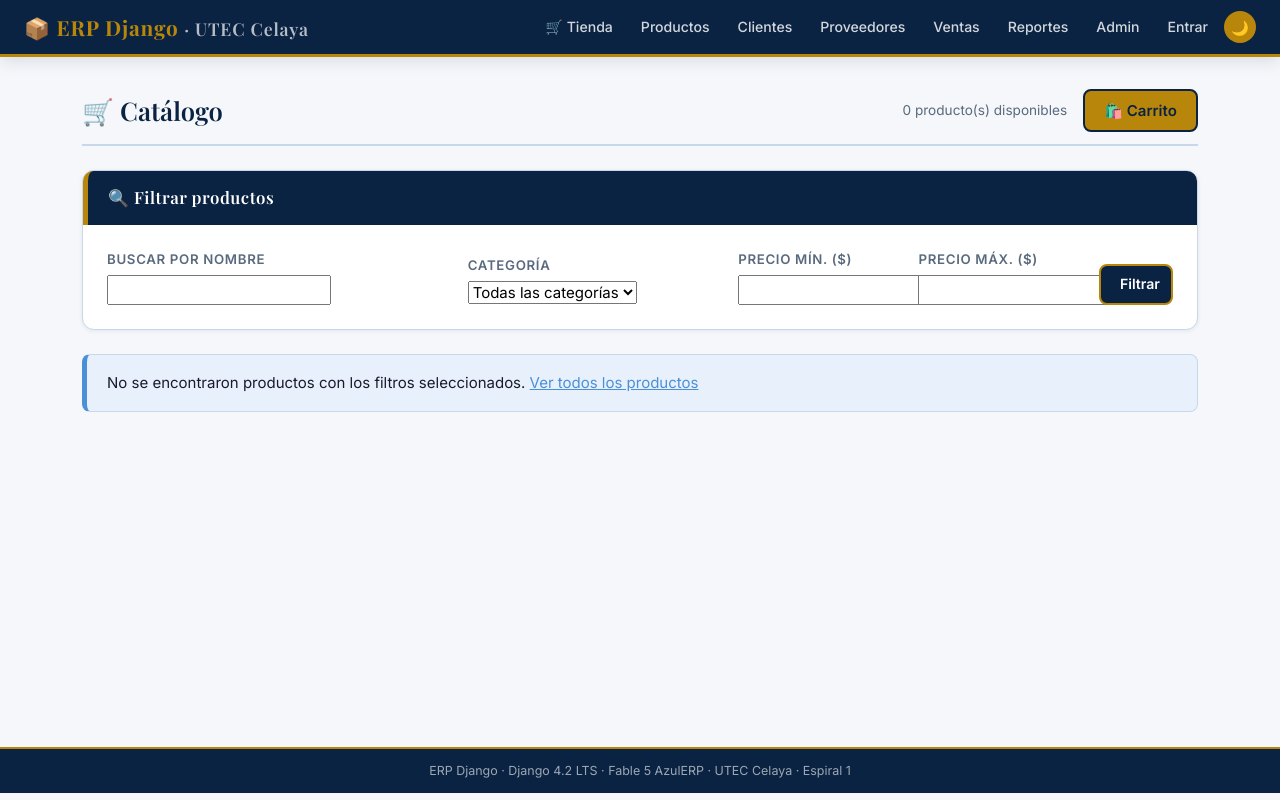
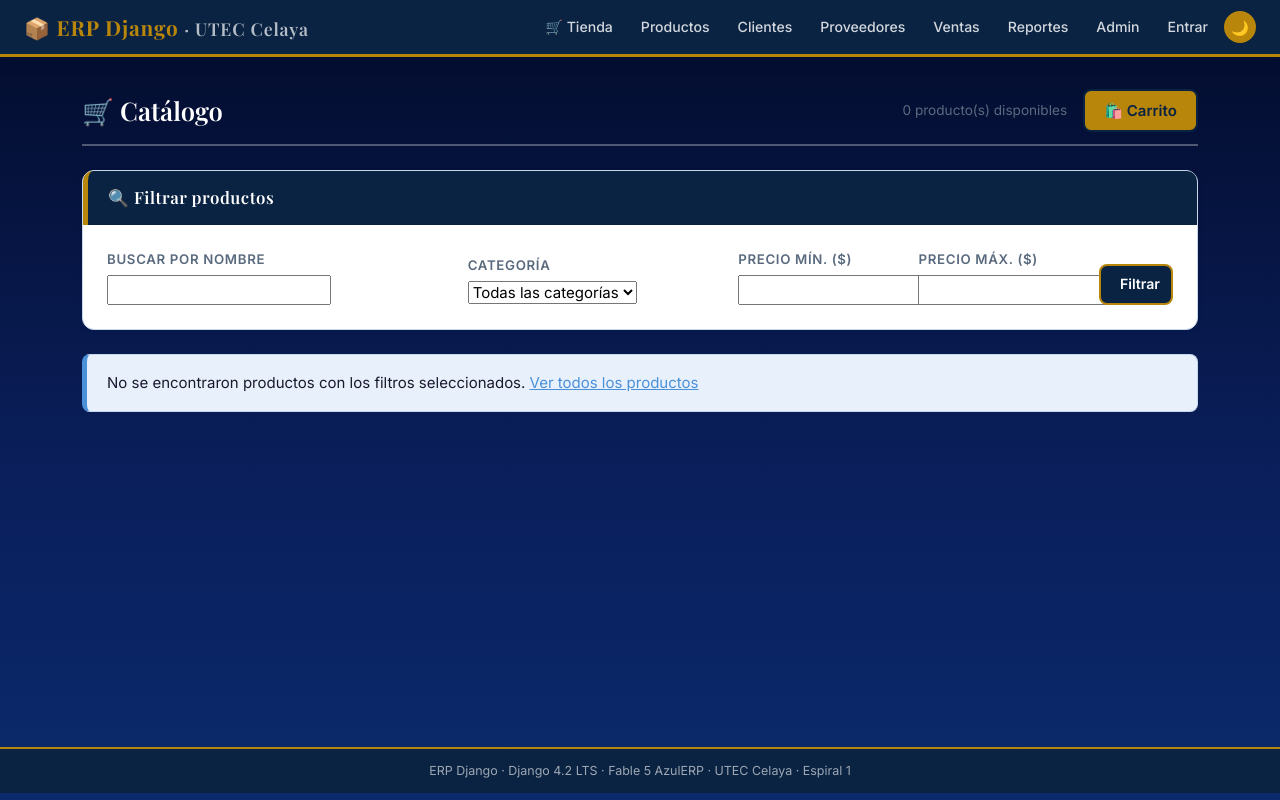
Before and after one commit to EstefannyBada/Temp_Workspace_ERP, a Django app: page /catalogo/ in a window 1280 px wide. Run offline with Django 4.2, Linux system fonts and the light colour scheme; data that the repository does not hold is empty.

Commit message:
feat(templates): actualizar estructura y bloques en base.html

```diff
--- a/templates/base.html
+++ b/templates/base.html
@@ -53,15 +53,90 @@
             --shadow-md  : 0 4px 16px rgba(0,0,0,.4);
         }
         *, *::before, *::after { box-sizing: border-box; }
+
+        /* ===== FONDO AURORA BOREAL ===== */
+        html { background: #020b2a; }
         body {
             font-family: 'Inter','Segoe UI',sans-serif;
             font-size: 15px;
-            background: var(--clr-bg);
+            background: linear-gradient(180deg, #020b2a 0%, #0a1f5c 60%, #0b2a6b 100%) !important;
+            background-attachment: fixed !important;
             color: var(--clr-text);
             line-height: 1.6;
-            transition: background .25s, color .25s;
             margin: 0;
+            min-height: 100vh;
+            position: relative;
         }
+        /* Luces de la aurora (en movimiento) */
+        body::before {
+            content: "";
+            position: fixed;
+            inset: -20%;
+            z-index: -2;
+            pointer-events: none;
+            background:
+                radial-gradient(ellipse 40% 60% at 25% 70%, rgba(0,255,160,.55), transparent 70%),
+                radial-gradient(ellipse 35% 70% at 55% 60%, rgba(30,255,140,.45), transparent 70%),
+                radial-gradient(ellipse 30% 60% at 80% 65%, rgba(0,220,170,.40), transparent 70%);
+            filter: blur(50px);
+            animation: aurora 18s ease-in-out infinite alternate;
+        }
+        /* Estrellas */
+        body::after {
+            content: "";
+            position: fixed;
+            inset: 0;
+            z-index: -1;
+            pointer-events: none;
+            background-image:
+                radial-gradient(1.5px 1.5px at 20px 30px, #fff, transparent),
+                radial-gradient(1px 1px at 120px 80px, #fff, transparent),
+                radial-gradient(1.5px 1.5px at 220px 150px, #fff, transparent),
+                radial-gradient(1px 1px at 320px 40px, #fff, transparent);
+            background-size: 350px 200px;
+            opacity: .8;
+            animation: estrellas 4s ease-in-out infinite alternate;
+        }
+        @keyframes aurora {
+            0%   { transform: translateX(-6%) skewX(-6deg) scale(1);    opacity: .8; }
+            50%  { transform: translateX(4%)  skewX(5deg)  scale(1.1);  opacity: 1; }
+            100% { transform: translateX(8%)  skewX(-4deg) scale(1.05); opacity: .85; }
+        }
+        @keyframes estrellas { from { opacity: .5; } to { opacity: .9; } }
+        @media (prefers-reduced-motion: reduce) {
+            body::before, body::after { animation: none; }
+        }
+
+        /* Textos que quedan directo sobre el fondo oscuro */
+        .erp-main h1,
+        .erp-main .lead,
+        .erp-page-title h2,
+        .erp-main .container > p,
+        .erp-main .container > .text-muted {
+            color: #fff !important;
+        }
+        [data-theme="dark"] .erp-page-title h2 { color: #fff !important; }
+
+        /* Tarjetas de módulos con efecto cristal */
+        .erp-module-card {
+            transition: transform .2s, box-shadow .2s, background .2s;
+            cursor: pointer;
+            background: rgba(255,255,255,.12) !important;
+            backdrop-filter: blur(10px);
+            -webkit-backdrop-filter: blur(10px);
+            border: 1px solid rgba(255,255,255,.25) !important;
+            color: #fff;
+        }
+        .erp-module-card h5, .erp-module-card h6,
+        .erp-module-card p, .erp-module-card small,
+        .erp-module-card .text-muted { color: #fff !important; }
+        .erp-module-card:hover {
+            transform: translateY(-3px);
+            background: rgba(255,255,255,.2) !important;
+            box-shadow: var(--shadow-md);
+        }
+        /* ===== FIN AURORA ===== */
+
         .erp-navbar {
             background: var(--clr-navy);
             border-bottom: 3px solid var(--clr-gold);
@@ -206,13 +281,12 @@
         .erp-page-title {
             display: flex; align-items: center; gap: 1rem;
             margin-bottom: 1.5rem; padding-bottom: .75rem;
-            border-bottom: 2px solid var(--clr-border);
+            border-bottom: 2px solid rgba(255,255,255,.3);
         }
         .erp-page-title h2 {
             font-family: 'Playfair Display',serif;
-            font-size: 1.6rem; color: var(--clr-navy); margin: 0;
+            font-size: 1.6rem; margin: 0;
         }
-        [data-theme="dark"] .erp-page-title h2 { color: var(--clr-sky); }
         code, .mono {
             font-family: 'JetBrains Mono',Consolas,monospace;
             font-size: .85em; color: var(--clr-royal);
```
